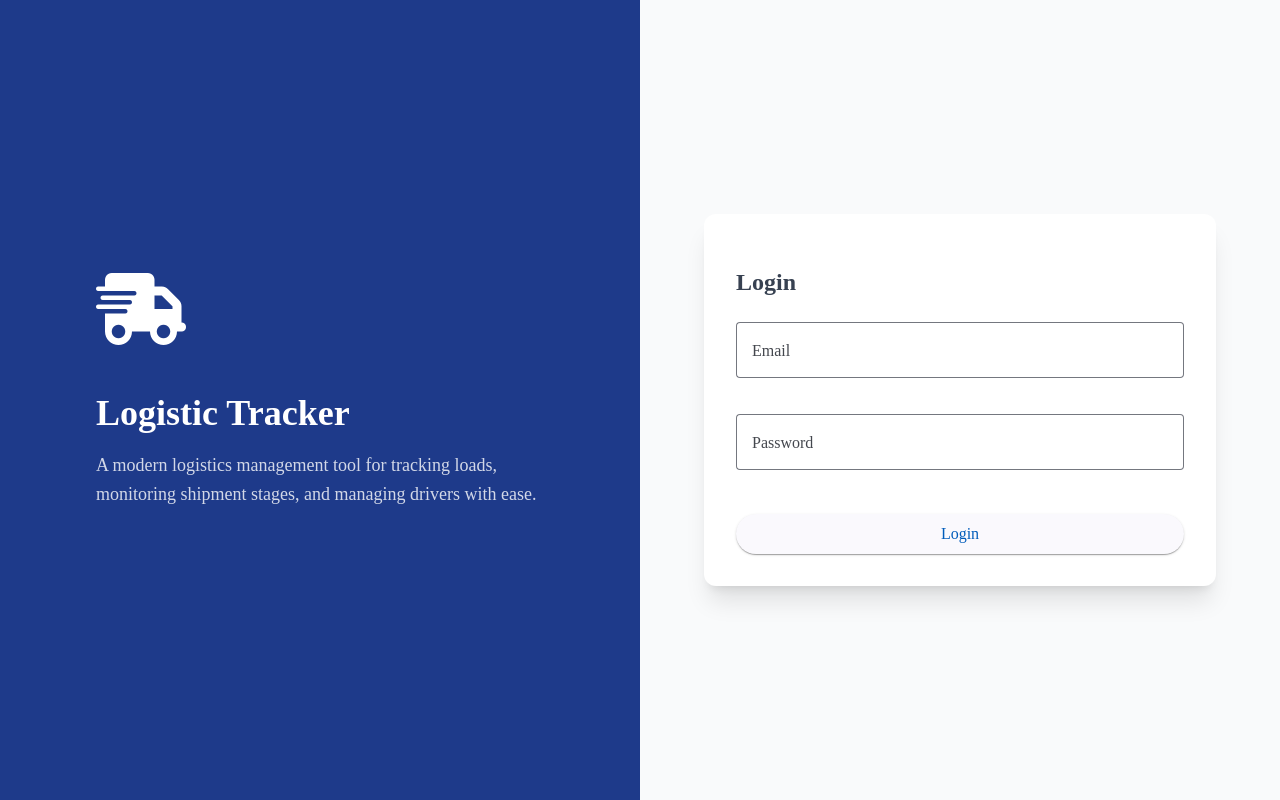
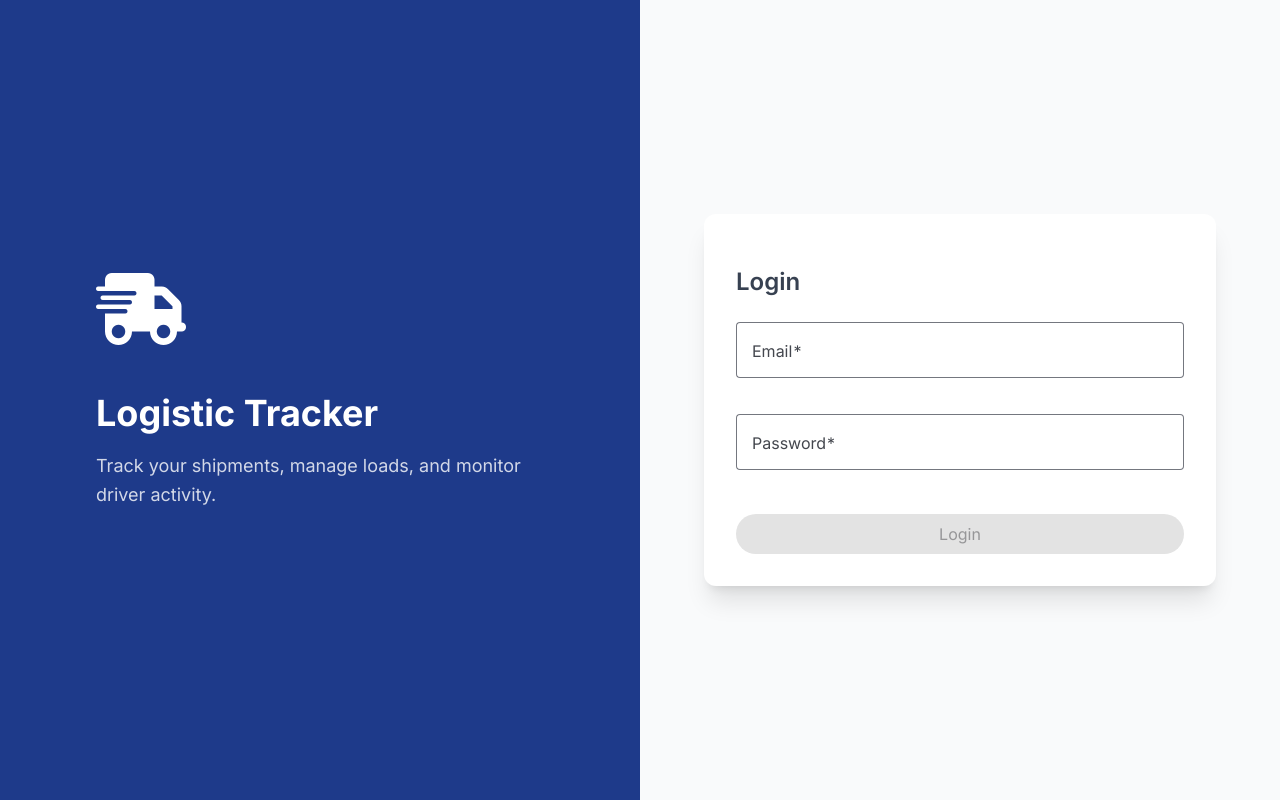
Before and after one commit to MoizRazaBhutta/Logistic-Tracker-FullStack, an Angular app in the folder frontend/logistic-tracker-ui/: page /login in a window 1280 px wide. Built offline with nearby package versions, Linux system fonts and the light colour scheme.

Commit message:
feat: enhance login page with reactive forms and validation, update fonts styles

```diff
--- a/frontend/logistic-tracker-ui/src/app/pages/login/login.html
+++ b/frontend/logistic-tracker-ui/src/app/pages/login/login.html
@@ -1,44 +1,62 @@
 <div class="min-h-screen grid grid-cols-1 lg:grid-cols-2">
-  <!-- LEFT SIDE: Branding -->
+  <!-- LEFT SIDE Branding -->
   <div class="bg-blue-900 text-white flex items-center justify-center p-10">
     <div class="max-w-md">
       <i class="fa-solid fa-truck-fast text-7xl mb-6"></i>
-
       <h1 class="text-4xl font-bold mb-4">Logistic Tracker</h1>
-
       <p class="text-lg opacity-80 leading-relaxed">
-        A modern logistics management tool for tracking loads, monitoring shipment
-        stages, and managing drivers with ease.
+        Track your shipments, manage loads, and monitor driver activity.
       </p>
     </div>
   </div>
 
-  <!-- RIGHT SIDE: Login Form -->
+  <!-- RIGHT SIDE Login -->
   <div class="flex items-center justify-center p-10 bg-gray-50">
     <div class="w-full max-w-md bg-white shadow-xl rounded-xl p-8">
       <h2 class="text-2xl font-semibold mb-6 text-gray-700">Login</h2>
 
+      <form [formGroup]="loginForm">
         <!-- EMAIL -->
         <mat-form-field class="w-full mb-4" appearance="outline">
           <mat-label>Email</mat-label>
-        <input matInput type="email" [(ngModel)]="email">
+          <input matInput formControlName="email" type="email" />
+          @if(loginForm.controls.email.hasError('required')) {
+          <mat-error class="text-xs leading-tight text-red-600">
+            Email is required
+          </mat-error>
+          } @if(loginForm.controls.email.hasError('email')) {
+          <mat-error class="text-xs leading-tight text-red-600">
+            Enter a valid email address
+          </mat-error>
+          }
         </mat-form-field>
 
         <!-- PASSWORD -->
         <mat-form-field class="w-full mb-6" appearance="outline">
           <mat-label>Password</mat-label>
-        <input matInput type="password" [(ngModel)]="password">
+          <input matInput formControlName="password" type="password" />
+
+          @if(loginForm.controls.password.hasError('required')) {
+          <mat-error class="text-xs leading-tight text-red-600">
+            Password is required
+          </mat-error>
+          } @if(loginForm.controls.password.hasError('minlength')) {
+          <mat-error class="text-xs leading-tight text-red-600">
+            Password must be at least 6 characters
+          </mat-error>
+          }
         </mat-form-field>
 
-      <!-- LOGIN BUTTON -->
         <button
           mat-raised-button
           color="primary"
           class="w-full py-2"
           (click)="onLogin()"
+          [disabled]="loginForm.invalid"
         >
           Login
         </button>
+      </form>
     </div>
   </div>
 </div>
--- a/frontend/logistic-tracker-ui/src/app/pages/login/login.ts
+++ b/frontend/logistic-tracker-ui/src/app/pages/login/login.ts
@@ -1,6 +1,12 @@
 import { CommonModule } from '@angular/common';
 import { Component, inject } from '@angular/core';
-import { FormsModule } from '@angular/forms';
+import {
+  FormControl,
+  FormGroup,
+  FormsModule,
+  ReactiveFormsModule,
+  Validators,
+} from '@angular/forms';
 import { MatButtonModule } from '@angular/material/button';
 import { MatRippleModule } from '@angular/material/core';
 import { MatFormFieldModule } from '@angular/material/form-field';
@@ -12,7 +18,7 @@ import { Router } from '@angular/router';
   selector: 'app-login',
   imports: [
     CommonModule,
-    FormsModule,
+    ReactiveFormsModule,
     MatFormFieldModule,
     MatInputModule,
     MatButtonModule,
@@ -23,15 +29,25 @@ import { Router } from '@angular/router';
   styleUrl: './login.scss',
 })
 export class Login {
-  email: string = '';
-  password: string = '';
+  loginForm = new FormGroup({
+    email: new FormControl('', [Validators.required, Validators.email]),
+    password: new FormControl('', [
+      Validators.required,
+      Validators.minLength(6),
+    ]),
+  });
 
   router: Router = inject(Router);
 
   onLogin() {
-    // Implement login logic here
-    console.log('Logging in with', this.email, this.password);
-    // For example, navigate to the dashboard after login
-    // this.router.navigate(['/dashboard']);
+    if (this.loginForm.invalid) {
+      this.loginForm.markAllAsTouched();
+      return;
+    }
+
+    const { email, password } = this.loginForm.value;
+    console.log('Login successful', email, password);
+    // Navigate to dashboard or another page upon successful login
+    this.router.navigate(['/dashboard']);
   }
 }
--- a/frontend/logistic-tracker-ui/src/index.html
+++ b/frontend/logistic-tracker-ui/src/index.html
@@ -12,6 +12,10 @@
   rel="stylesheet"
   href="https://cdnjs.cloudflare.com/ajax/libs/font-awesome/6.5.0/css/all.min.css"
 />
+<link rel="preconnect" href="https://fonts.googleapis.com">
+<link rel="preconnect" href="https://fonts.gstatic.com" crossorigin>
+<link href="https://fonts.googleapis.com/css2?family=Inter:wght@300;400;500;600;700&display=swap" rel="stylesheet">
+
 </head>
 <body>
   <app-root></app-root>
--- a/frontend/logistic-tracker-ui/src/material-theme.scss
+++ b/frontend/logistic-tracker-ui/src/material-theme.scss
@@ -1,22 +1,47 @@
-@use '@angular/material' as mat;
+@use "@angular/material" as mat;
 
+/* -----------------------------
+   1) Angular Material Theme
+------------------------------ */
 html {
-  @include mat.theme((
-    color: (
-      primary: mat.$azure-palette,
-      tertiary: mat.$blue-palette,
-    ),
-    density: 0
-  ));
+  @include mat.theme(
+    (
+      color: (
+        primary: mat.$azure-palette,
+        tertiary: mat.$blue-palette,
+      ),
+      density: 0,
+    )
+  );
+
+  --md-sys-color-primary: #1e3a8a; /* Tailwind blue-900 */
+  --md-sys-color-primary-container: #1e3a8a;
+  --md-sys-color-on-primary: #ffffff;
 }
 
+/* -----------------------------
+   2) Global styles
+------------------------------ */
 body {
+  font-family: "Inter", sans-serif !important;
   background-color: var(--mat-sys-surface);
   color: var(--mat-sys-on-surface);
-  font-family: var(--mat-sys-body-medium);
   margin: 0;
 }
 
-html, body {
+html,
+body {
   height: 100%;
 }
+
+/* -----------------------------
+   3) Fix Raised Button Override
+------------------------------ */
+
+.mat-mdc-raised-button:not(.mat-mdc-button-disabled) {
+  background-color: #1e3a8a !important; /* blue-900 */
+  color: #fff !important;
+}
+.mat-mdc-raised-button:not(.mat-mdc-button-disabled):hover {
+  background-color: #172f6a !important;
+}
```
Lines whose indentation alone changed are shown as unchanged.
